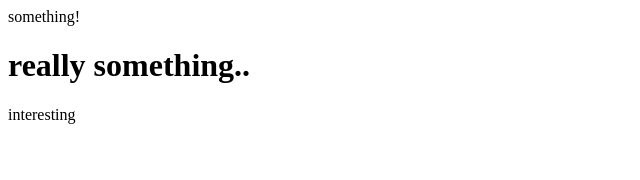
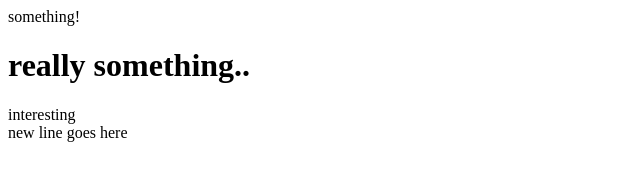
Before and after one commit to hvmartweb/designproject, a plain HTML site: page index.htm in a window 1280 px wide. Shown: the whole page, without its empty margins (0-640 px from the left). Drawn offline with Linux system fonts and the light colour scheme.

Commit message:
new line

```diff
--- a/index.htm
+++ b/index.htm
@@ -3,5 +3,6 @@
 <body>
 <h1>really something..</h1>
 <div>interesting</div>
+<div>new line goes here</div>
 </body>
 </html>
```
